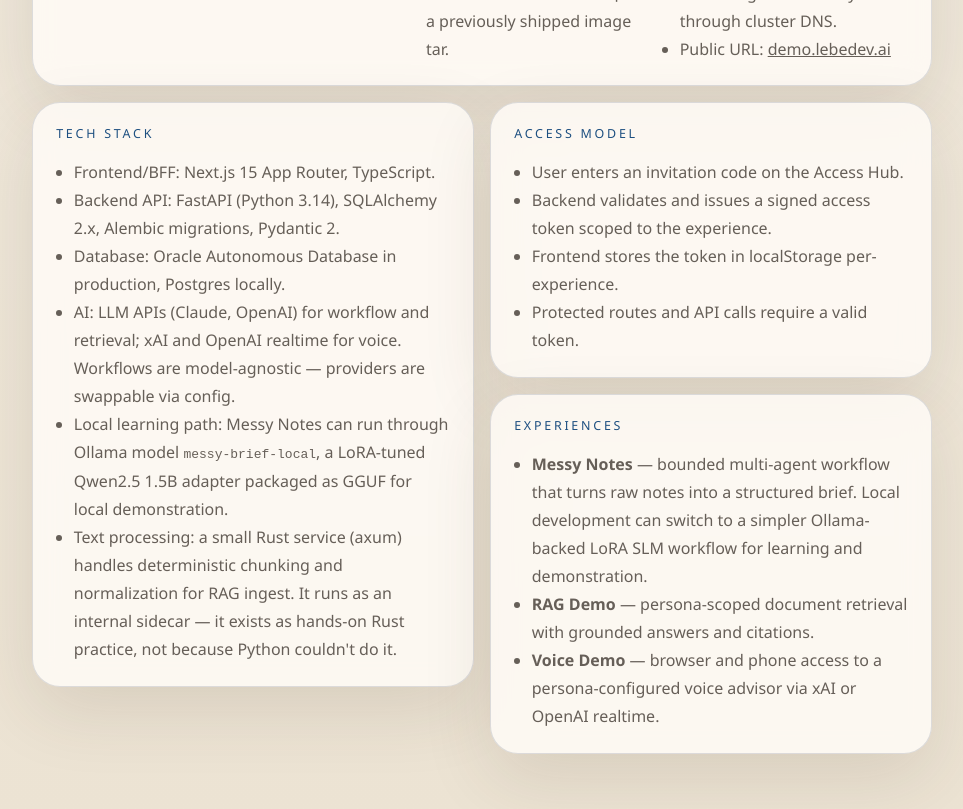
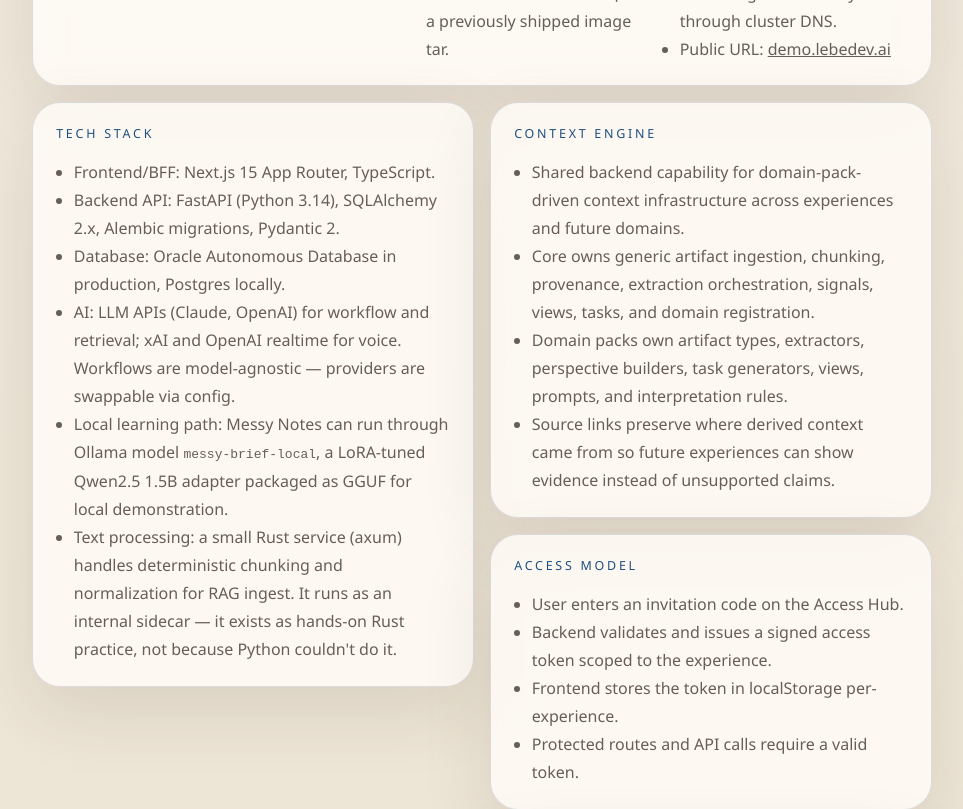
Before and after one commit to plebedev/demo-web-app, a Next.js app: page /architecture in a window 1280 px wide. Shown: the part 1740-2549 px from the top of the page, without its empty margins (158-1121 px from the left). Built offline with nearby package versions, Linux system fonts and the light colour scheme.

Commit message:
Add context OS support, architecture update.

```diff
--- a/src/components/architecture-page.tsx
+++ b/src/components/architecture-page.tsx
@@ -641,6 +641,31 @@ export function ArchitecturePage() {
 
           <div className="section-stack">
             <article className="section-card">
+              <p className="card-kicker">Context Engine</p>
+              <ul className="section-list">
+                <li>
+                  Shared backend capability for domain-pack-driven context
+                  infrastructure across experiences and future domains.
+                </li>
+                <li>
+                  Core owns generic artifact ingestion, chunking, provenance,
+                  extraction orchestration, signals, views, tasks, and domain
+                  registration.
+                </li>
+                <li>
+                  Domain packs own artifact types, extractors, perspective
+                  builders, task generators, views, prompts, and interpretation
+                  rules.
+                </li>
+                <li>
+                  Source links preserve where derived context came from so
+                  future experiences can show evidence instead of unsupported
+                  claims.
+                </li>
+              </ul>
+            </article>
+
+            <article className="section-card">
               <p className="card-kicker">Access model</p>
               <ul className="section-list">
                 <li>User enters an invitation code on the Access Hub.</li>
```
Also changed, not shown: 2 other files (tests, documents, lock files or other folders).
